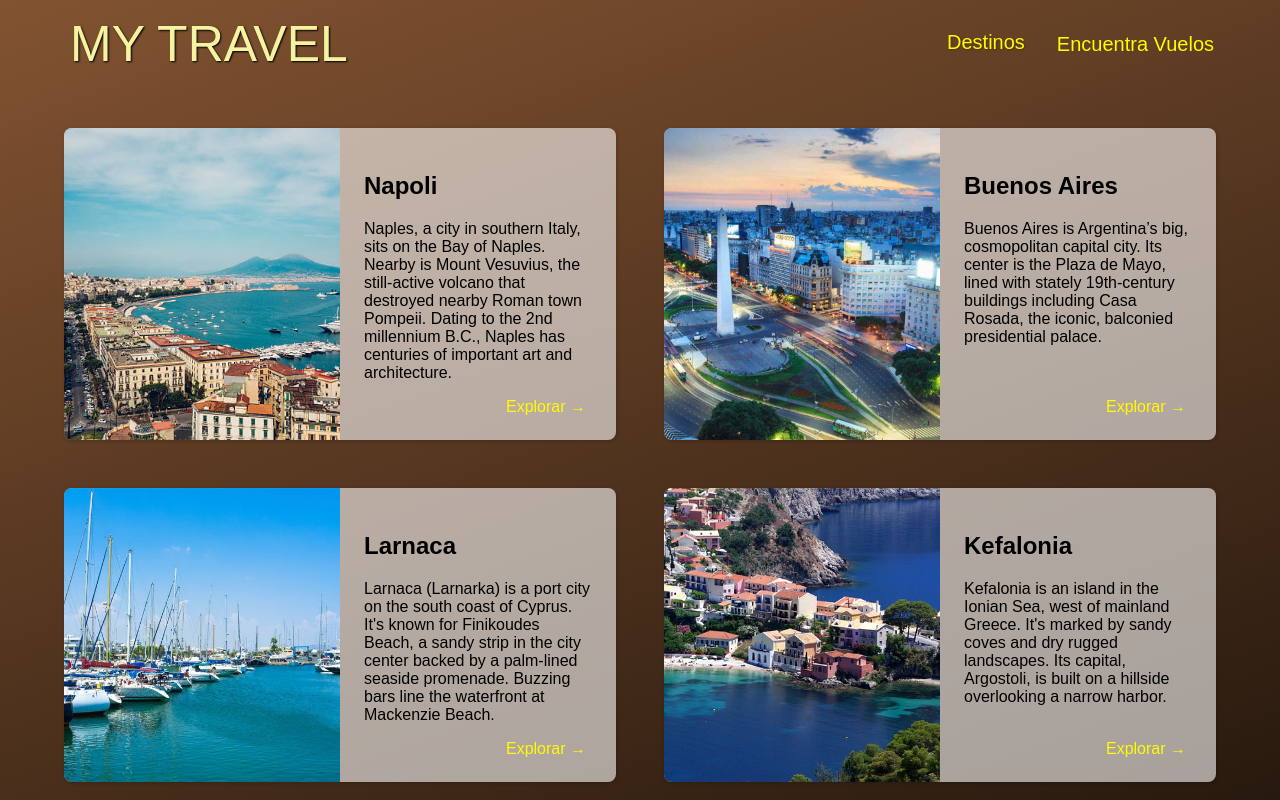
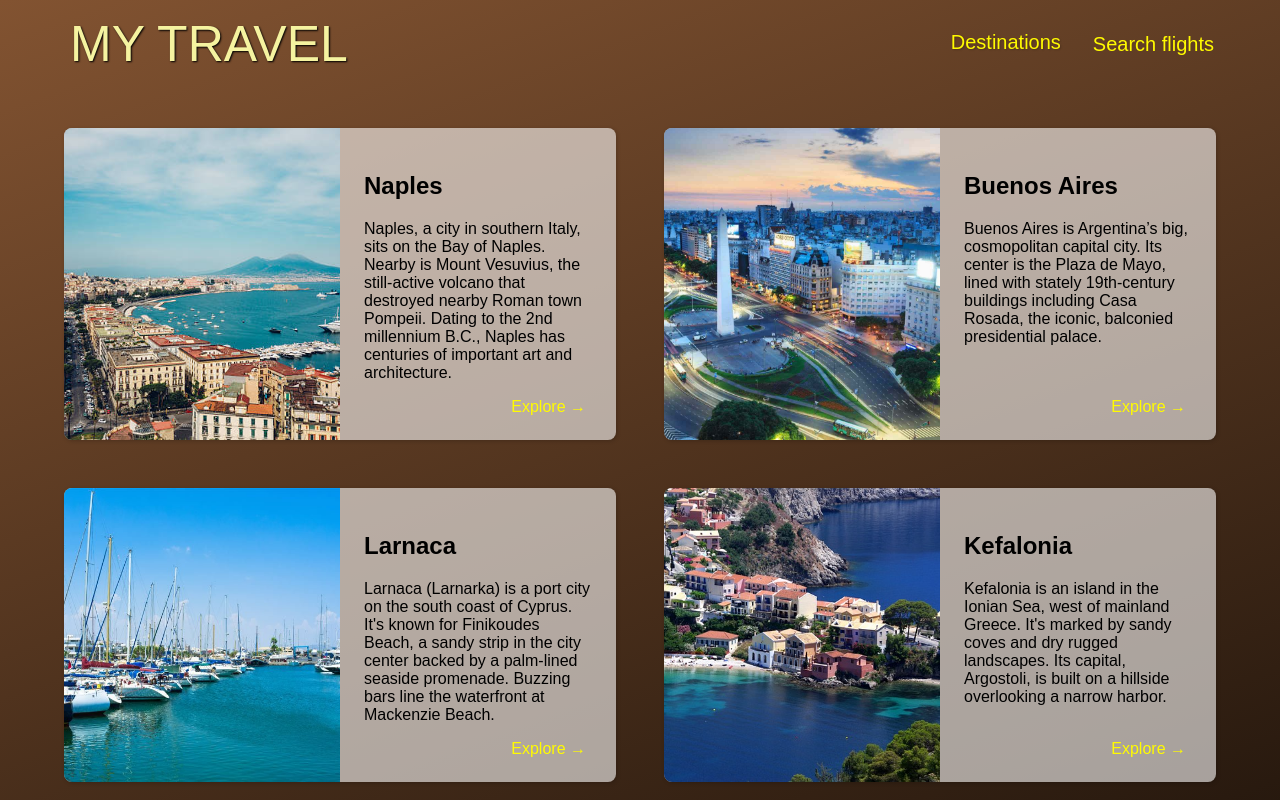
Before and after one commit to urielkasabe/My-Travel, a Vue app: page /destinations in a window 1280 px wide. Shown: the top 800 px of the page. Built offline with nearby package versions, Linux system fonts and the light colour scheme.

Commit message:
translated page to English

```diff
--- a/src/components/UI/BaseContent.vue
+++ b/src/components/UI/BaseContent.vue
@@ -1,9 +1,9 @@
 <template>
        <section id="hero">
         <div id="hero-content">
-          <h1>Mi Pagina de viajes</h1>
-          <p>Exploremos el mundo juntos</p>
-          <router-link to="/destinations">Descubri lugares</router-link>
+          <h1>My Travel Page</h1>
+          <p>Let's explore the world together</p>
+          <router-link to="/destinations">Discover</router-link>
         </div>
       </section>
       <base-gallery></base-gallery>
--- a/src/components/UI/BaseGallery.vue
+++ b/src/components/UI/BaseGallery.vue
@@ -1,10 +1,10 @@
 <template>
      <section id="highlights">
-        <h2>Favoritos</h2>
+        <h2>Highlights</h2>
         <ul id="destinations">
           <li class="destin">
             <img :src="napoli" alt="Napoli's golf" />
-            <p>Napoli <strong>Italia</strong></p>
+            <p>Naples <strong>Italy</strong></p>
           </li>
           <li class="destin">
             <img :src="Buenos" alt="City of Buenos Aires" />
--- a/src/components/UI/DestinationsPage.vue
+++ b/src/components/UI/DestinationsPage.vue
@@ -19,7 +19,7 @@
           </p>
         </div>
         <div class="actions">
-          <a :href="dest.link">Explorar &#x2192;</a>
+          <a :href="dest.link">Explore &#x2192;</a>
         </div>
       </div>
     </li>
@@ -43,10 +43,10 @@ export default {
         {
           id: "NAP",
           img: Napoli,
-          name: "Napoli",
+          name: "Naples",
           desc: "Naples, a city in southern Italy, sits on the Bay of Naples. Nearby is Mount Vesuvius, the still-active volcano that destroyed nearby Roman town Pompeii. Dating to the 2nd millennium B.C., Naples has centuries of important art and architecture.",
           link: "https://en.wikipedia.org/wiki/Naples",
-          alt: "Ciudad de Napoles",
+          alt: "City of Naples",
         },
         {
           id: "BS",
@@ -54,7 +54,7 @@ export default {
           name: "Buenos Aires",
           desc: "Buenos Aires is Argentina’s big, cosmopolitan capital city. Its center is the Plaza de Mayo, lined with stately 19th-century buildings including Casa Rosada, the iconic, balconied presidential palace.",
           link: "https://en.wikipedia.org/wiki/Buenos_Aires",
-          alt: "ciudad de Buenos Aires, Argentina",
+          alt: "City of Buenos Aires, Argentina",
         },
         {
           id: "LAR",
@@ -70,7 +70,7 @@ export default {
           name: "Kefalonia",
           desc: "Kefalonia is an island in the Ionian Sea, west of mainland Greece. It's marked by sandy coves and dry rugged landscapes. Its capital, Argostoli, is built on a hillside overlooking a narrow harbor.",
           link: "https://en.wikipedia.org/wiki/Cephalonia",
-          alt: "Kefalonia, Grecia",
+          alt: "Kefalonia, Greece",
         },
         {
           id: "Berlin",
@@ -78,7 +78,7 @@ export default {
           name: "Berlin",
           desc: "Berlin, Germany’s capital, dates to the 13th century. Reminders of the city's turbulent 20th-century history include its Holocaust memorial and the Berlin Wall's graffitied remains.",
           link: "https://en.wikipedia.org/wiki/Berlin",
-          alt: "Berlin, Alemania",
+          alt: "Berlin, Germany",
         },
         {
           id: "Sinai",
@@ -86,7 +86,7 @@ export default {
           name: "Sinai",
           desc: "Egypt’s Sinai Peninsula is a sparsely populated desert region between the Red Sea and the Mediterranean Sea. On its southern tip, Sharm el-Sheikh resort is a base for diving and snorkeling around the reefs of Ras Mohammed National Park. ",
           link: "https://en.wikipedia.org/wiki/Sinai_Peninsula",
-          alt: "Sinai, Egipto",
+          alt: "Sinai, Egypt",
         },
       ],
     };
--- a/src/components/layouts/TheHeader.vue
+++ b/src/components/layouts/TheHeader.vue
@@ -5,9 +5,9 @@
     </div>
     <nav>
       <ul>
-        <li><router-link to="/destinations">Destinos</router-link></li>
+        <li><router-link to="/destinations">Destinations</router-link></li>
         <li> <button class="dropdown-btn" @click="toggleIsClicked">
-            Encuentra Vuelos
+            Search flights
           </button>
           <div class="dropdown-container" v-if="isCliccked">
             <a href="https://www.skyscanner.com/">SkyScanner</a>
@@ -34,7 +34,7 @@ export default {
   methods: {
     toggleIsClicked() {
       this.isCliccked = !this.isCliccked;
-    }
+    },
     }
 };
 </script>
--- a/src/components/layouts/TheMenu.vue
+++ b/src/components/layouts/TheMenu.vue
@@ -2,11 +2,11 @@
   <aside>
     <nav>
       <ul>
-        <li><router-link to="/">Principal</router-link></li>
-        <li><router-link to="/destinations">Destinos</router-link></li>
+        <li><router-link to="/">Home page</router-link></li>
+        <li><router-link to="/destinations">Destinations</router-link></li>
         <li>
           <button class="dropdown-btn" @click="toggleIsClicked">
-            Encuentra Vuelos
+            Search flights
           </button>
           <div class="dropdown-container" v-if="isCliccked">
             <a href="https://www.skyscanner.com/">SkyScanner</a>
```
Also changed, not shown: src/components/layouts/hamButton.vue (+7 -7 lines).
